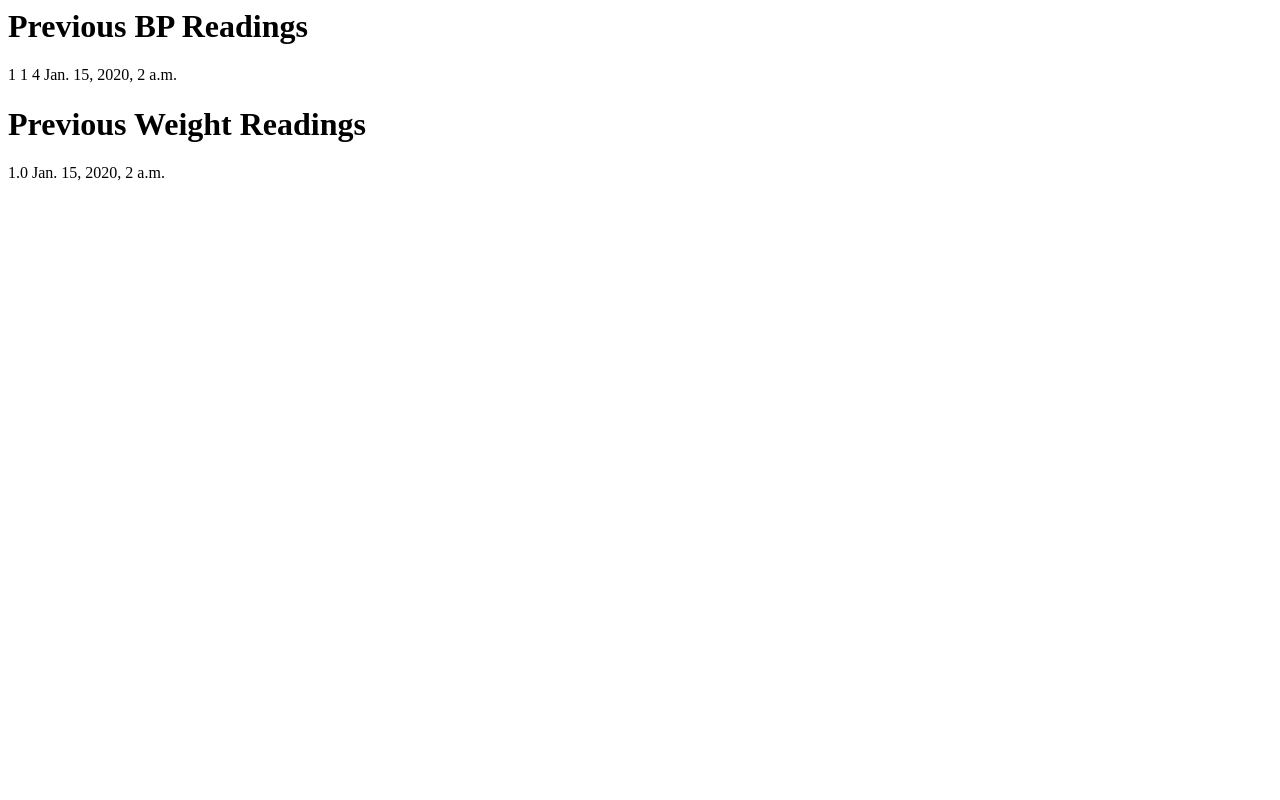
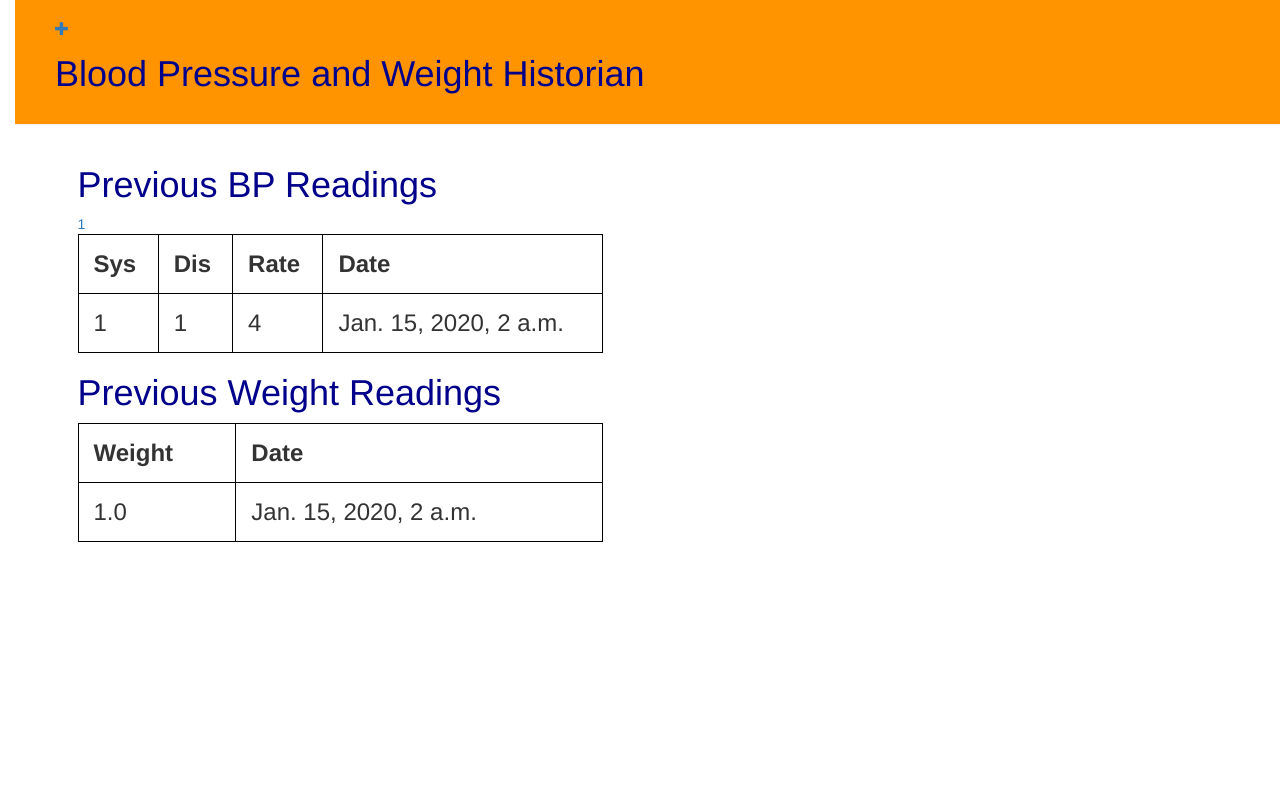
Before and after one commit to Henk321/BP_History, a Django app: page / in a window 1280 px wide. Run offline with Django 3.2, Linux system fonts and the light colour scheme; tables that the repository leaves empty hold one stand-in row (values such as "Sample post"); some libraries are stand-ins or nearby versions.

Commit message:
Added html elements, plus entry screen for new blood pressure readings.

```diff
--- /dev/null
+++ b/bpmon/static/css/bpmon.css
@@ -0,0 +1,23 @@
+h1 a {
+  color: #00008B
+}
+
+body {
+    padding-left: 15px;
+}
+
+.page-header {
+    background-color: #ff9400;
+    margin-top: 0;
+    padding: 20px 20px 20px 40px;
+}
+
+p {
+  font-size: 24px;
+}
+
+table, th, td {
+    border: 1px solid black;
+    font-size: 24px;
+    padding: 15px;
+}
--- /dev/null
+++ b/bpmon/templates/bpmon/base.html
@@ -0,0 +1,24 @@
+{% load staticfiles %}
+
+<html>
+    <head>
+        <title>Blood Pressure and Weight History</title>
+        <link rel="stylesheet" href="//maxcdn.bootstrapcdn.com/bootstrap/3.2.0/css/bootstrap.min.css">
+        <link rel="stylesheet" href="//maxcdn.bootstrapcdn.com/bootstrap/3.2.0/css/bootstrap-theme.min.css">
+        <link href='//fonts.googleapis.com/css?family=Lobster&subset=latin,latin-ext' rel='stylesheet' type='text/css'>
+        <link rel="stylesheet" href="{% static 'css/bpmon.css' %}">
+    </head>
+    <body>
+      <div class="page-header">
+          <a href="{% url 'post_new' %}" class="top-menu"><span class="glyphicon glyphicon-plus"></span></a>
+        <h1><a href="/">Blood Pressure and Weight Historian</a></h1>
+      </div>
+      <div class="content container">
+        <div class="row">
+          <div class="col-md-8">
+          {% block content %}
+          {% endblock %}
+          </div>
+        </div>
+      </div>
+    </body>
--- a/bpmon/templates/bpmon/bphistory.html
+++ b/bpmon/templates/bpmon/bphistory.html
@@ -1,28 +1,47 @@
-<html>
-    <head>
-        <title>Blood Pressure and Weight History</title>
-    </head>
-    <body>
+{% extends 'bpmon/base.html' %}
+
+{% block content%}
         <div>
-            <h1> Previous BP Readings </h1>
-            {% for pressure in pressures %}
-            <p>
-            {{ pressure.systolic }}
-            {{ pressure.diastolic}}
-            {{ pressure.rate}}
-            {{ pressure.date}}
-            </p>
+        <h1><a href='/'>Previous BP Readings</a></h1>
+        <a>{{ plength }}</a>
+        <table style="width:70%">
+        <tbody>
+          <tr>
+            <th>Sys</th>
+            <th>Dis</th>
+            <th>Rate</th>
+            <th>Date</th>
+          </tr>
+          {% for pressure in pressures %}
+          <tr>
+            <td>{{ pressure.systolic }}</td>
+            <td>{{ pressure.diastolic }}</td>
+            <td>{{ pressure.rate }}</td>
+            <td>{{ pressure.date }}</td>
+          </tr>
+          {% endfor %}
+        </tbody>
+        </table>
+
+
+
+
+        <div>
+          <h1><a href="/">Previous Weight Readings</a></h1>
+          <table style="width:70%">
+          <tbody>
+            <tr>
+              <th>Weight</th>
+              <th>Date</th>
+            </tr>
+            {% for weight in weights %}
+            <tr>
+              <td>{{ weight.wght }}</td>
+              <td>{{ weight.date }}</td>
+            </tr>
             {% endfor %}
+          </tbody>
+          </table>
         </div>
 
-        <div>
-          <h1> Previous Weight Readings </h1>
-          {% for weight in weights %}
-          <p>
-          {{ weight.wght }}
-          {{ weight.date }}
-          </p>
-          {% endfor %}
-        </div>
-
-    </body>
+  {% endblock %}
--- a/bpmon/urls.py
+++ b/bpmon/urls.py
@@ -3,4 +3,5 @@ from . import views
 
 urlpatterns = [
     url(r'^$', views.bphistory, name='bphistory'),
+    url(r'post/new/$', views.post_new, name='post_new'),
 ]
--- a/bpmon/views.py
+++ b/bpmon/views.py
@@ -1,9 +1,24 @@
 from django.shortcuts import render
 from .models import Pressure, Weight
+from .forms import PostForm
 
 
 def bphistory(request):
-    pressures = Pressure.objects.all()
-    weights = Weight.objects.all()
+    pressures = Pressure.objects.all().order_by('-date')
+    weights = Weight.objects.all().order_by('-date')
+    plength = len(pressures)
     return render(request, 'bpmon/bphistory.html', {'pressures': pressures,
-                                                    'weights': weights})
+                                                    'weights': weights,
+                                                    'plength': plength, })
+
+
+def post_new(request):
+    if request.method == 'POST':
+        form = PostForm(request.POST)
+        if form.is_valid():
+            post = form.save(commit=False)
+            post.save()
+
+    else:
+        form = PostForm()
+    return render(request, 'bpmon/post_edit.html', {'form': form})
```
Also changed, not shown: bpmon/forms.py (added, +11 -0 lines), bpmon/templates/bpmon/post_edit.html (added, +9 -0 lines).
